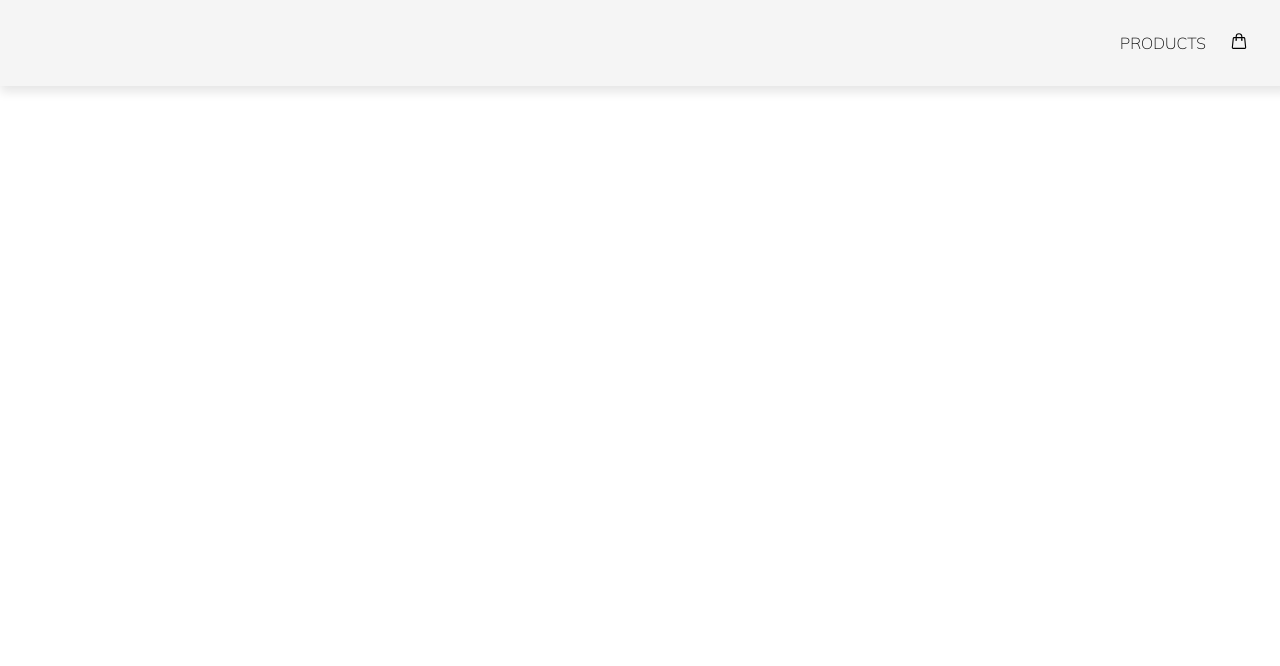
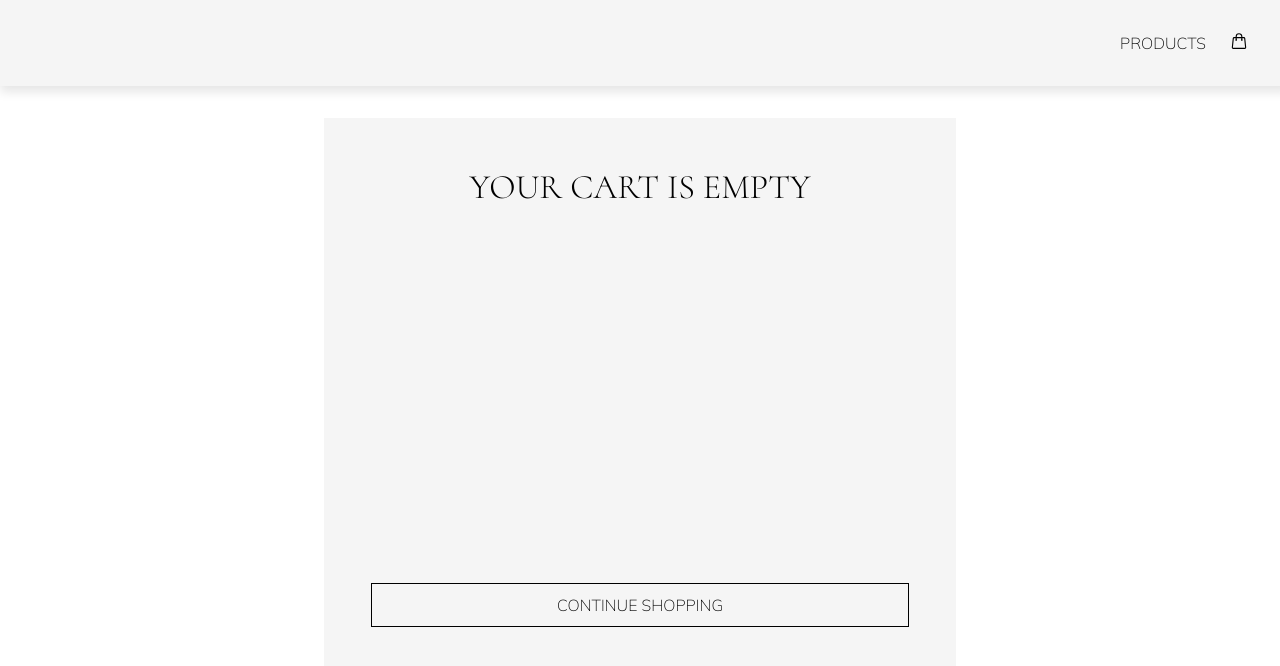
Before and after one commit to stinanerin/e-commerce-santa-edition, an Angular app in the folder frontend/: page /checkout in a window 1280 px wide. Shown: the top 666 px of the page. Built offline with nearby package versions, Linux system fonts and the light colour scheme; a web font is replaced by a local one.

Commit message:
Add info page content & implementation

```diff
--- a/frontend/src/app/pages/checkout-page/checkout-page.component.html
+++ b/frontend/src/app/pages/checkout-page/checkout-page.component.html
@@ -1,6 +1,7 @@
 <section class="checkout-wrapper">
 
-<!--  todo: message page - continue shopping noi items in cart -->
+    <app-info-page *ngIf="!cart.items.length"  message="Your cart is empty" ></app-info-page>
+
 
     <div *ngIf="cart.items.length">
 
--- a/frontend/src/app/pages/info-page/info-page.component.html
+++ b/frontend/src/app/pages/info-page/info-page.component.html
@@ -1 +1,6 @@
-<p>info-page works!</p>
+<section  class="info-wrapper">
+
+    <h1>{{ message }}</h1>
+    <a class="btn" routerLink="/products" >{{ CTA }}</a>
+
+</section>
--- a/frontend/src/app/pages/info-page/info-page.component.scss
+++ b/frontend/src/app/pages/info-page/info-page.component.scss
@@ -0,0 +1,20 @@
+
+@import './../../../styles/variables';
+
+.info-wrapper {
+    background-color: $grey-50;
+
+    max-width: 100%;
+    height: calc(100vh - 116px - $spacing-xxl * 2 - $spacing-l );
+    padding: $spacing-xxl;
+    margin-bottom: 2rem;
+
+    display: flex;
+    flex-direction: column;
+    justify-content: space-between;
+    align-items: center;
+
+    h1 {
+        font-size: $size-heading-l;
+    }
+}
--- a/frontend/src/app/pages/info-page/info-page.component.ts
+++ b/frontend/src/app/pages/info-page/info-page.component.ts
@@ -1,4 +1,4 @@
-import { Component } from '@angular/core';
+import { Component, Input } from '@angular/core';
 
 @Component({
   selector: 'app-info-page',
@@ -7,5 +7,7 @@ import { Component } from '@angular/core';
 })
 export class InfoPageComponent {
 
+  @Input() message: string = "Something went wrong"
+  @Input() CTA: string = "Continue shopping"
 
 }
```
